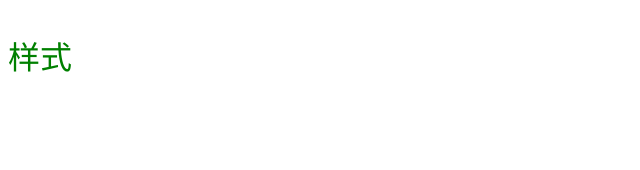
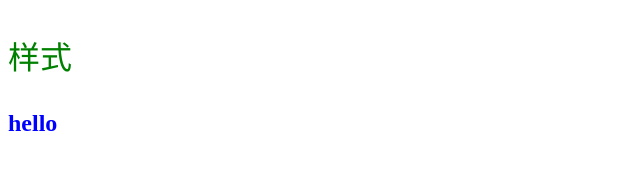
Before and after one commit to GitHubSoGood/2022, a plain HTML site: page html/8.定义样式和引入外部样式.html in a window 1280 px wide. Shown: the full height of the page, 0-640 px from the left. Drawn offline with Linux system fonts and the light colour scheme.

```diff
--- a/html/8.定义样式和引入外部样式.html
+++ b/html/8.定义样式和引入外部样式.html
@@ -20,5 +20,9 @@
 <body>
     <p>样式</p>
 
+
+    <!-- 内部样式 适用于更改小区域 -->
+    <h2 style="color:blue;">hello</h2>
+
 </body>
 </html>
```
